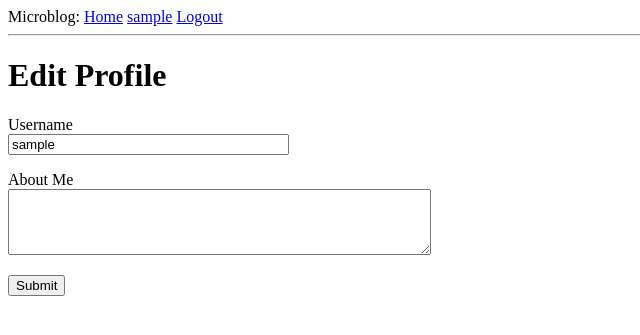
After one commit to richardlthomas/flask-microblog, a Flask app: page /edit_profile in a window 1280 px wide. The commit adds this page. Shown: the top 335 px of the page, without its empty margins (0-640 px from the left). Run offline with Flask 2, Linux system fonts and the light colour scheme; the visitor is signed in with stand-in values (Sample User, id 1); data comes from the database, SQL or seed files in the repository; both versions use the stored data as it was after the commit.

Commit message:
Added profile page/edit page and avatars per Chapter 6

```diff
--- a/app/forms.py
+++ b/app/forms.py
@@ -1,6 +1,6 @@
 from flask_wtf import FlaskForm
-from wtforms import StringField, PasswordField, BooleanField, SubmitField
-from wtforms.validators import DataRequired, ValidationError, Email, EqualTo
+from wtforms import StringField, PasswordField, BooleanField, SubmitField, TextAreaField
+from wtforms.validators import DataRequired, ValidationError, Email, EqualTo, Length
 from app.models import User
 
 
@@ -28,3 +28,8 @@ class RegistrationForm(FlaskForm):
         user = User.query.filter_by(email=email.data).first()
         if user is not None:
             raise ValidationError('Please use a different email address.')
+
+class EditProfileForm(FlaskForm):
+    username = StringField('Username', validators=[DataRequired()])
+    about_me = TextAreaField('About Me', validators=[Length(min=0, max=140)])
+    submit = SubmitField('Submit')
--- a/app/models.py
+++ b/app/models.py
@@ -1,6 +1,7 @@
 from datetime import datetime
 from app import db, login
 from flask_login import UserMixin
+from hashlib import md5
 from werkzeug.security import check_password_hash, generate_password_hash
 
 
@@ -10,12 +11,19 @@ class User(UserMixin, db.Model):
     email = db.Column(db.String(120), index=True, unique=True)
     password_hash = db.Column(db.String(128))
     posts = db.relationship('Post', backref='author', lazy='dynamic')
+    about_me = db.Column(db.String(140))
+    last_seen = db.Column(db.DateTime, default=datetime.utcnow)
 
     def set_password(self, password):
         self.password_hash = generate_password_hash(password)
 
     def check_password(self, password):
         return check_password_hash(self.password_hash, password)
+
+    def avatar(self, size):
+        digest = md5(self.email.lower().encode('utf-8')).hexdigest()
+        return 'https://www.gravatar.com/avatar/{}?d=identicon&s={}'.format(
+            digest, size)
 
     def __repr__(self):
         return '<User {}>'.format(self.username)
--- a/app/routes.py
+++ b/app/routes.py
@@ -1,8 +1,16 @@
 from flask import render_template, flash, redirect, url_for, request
 from flask_login import current_user, login_user, logout_user, login_required
 from app import db, app
-from app.forms import LoginForm, RegistrationForm
+from app.forms import LoginForm, RegistrationForm, EditProfileForm
 from app.models import User
+from datetime import datetime
+
+
+@app.before_request
+def before_request():
+    if current_user.is_authenticated:
+        current_user.last_seen = datetime.utcnow()
+        db.session.commit()
 
 
 @app.route('/')
@@ -40,6 +48,34 @@ def login():
     return render_template('login.html', title='Sign In', form=form)
 
 
+@app.route('/user/<username>')
+@login_required
+def user(username):
+    user = User.query.filter_by(username=username).first_or_404()
+    posts = [
+        {'author': user, 'body': 'Test post #1'},
+        {'author': user, 'body': 'Test post #2'}
+    ]
+    return render_template('user.html', user=user, posts=posts)
+
+
+@app.route('/edit_profile', methods=['GET', 'POST'])
+@login_required
+def edit_profile():
+    form = EditProfileForm()
+    if form.validate_on_submit():
+        current_user.username = form.username.data
+        current_user.about_me = form.about_me.data
+        db.session.commit()
+        flash('Your changes have been saved.')
+        return redirect(url_for('edit_profile'))
+    elif request.method == 'GET':
+        form.username.data = current_user.username
+        form.about_me.data = current_user.about_me
+    return render_template('edit_profile.html', title='Edit Profile',
+                           form=form)
+
+
 @app.route('/register', methods=['GET', 'POST'])
 def register():
     if current_user.is_authenticated:
--- /dev/null
+++ b/app/templates/_post.html
@@ -0,0 +1,6 @@
+<table>
+    <tr valign="top">
+        <td><img src="{{ user.avatar(36) }}"></td>
+        <td>{{ post.author.username }} says: <br>{{ post.body }}</td>
+    </tr>
+</table>
--- a/app/templates/base.html
+++ b/app/templates/base.html
@@ -15,6 +15,7 @@
         {% if current_user.is_anonymous %}
         <a href="{{ url_for('login') }}">Login</a>
         {% else %}
+        <a href="{{ url_for('user', username=current_user.username) }}">{{ current_user.username }}</a>
         <a href="{{ url_for('logout') }}">Logout</a>
         {% endif %}
     </div>
--- /dev/null
+++ b/app/templates/edit_profile.html
@@ -0,0 +1,23 @@
+{% extends "base.html" %}
+
+{% block content %}
+    <h1>Edit Profile</h1>
+    <form action="" method="post" name="login">
+        {{ form.hidden_tag() }}
+        <p>
+            {{ form.username.label }}<br>
+            {{ form.username(size=32) }}<br>
+            {% for error in form.username.errors %}
+            <span style="color: red;">[{{ error }}]</span>
+            {% endfor %}
+        </p>
+        <p>
+            {{ form.about_me.label }}<br>
+            {{ form.about_me(cols=50, rows=4) }}<br>
+            {% for error in form.about_me.errors %}
+            <span style="color: red;">[{{ error }}]</span>
+            {% endfor %}
+        </p>
+        <p>{{ form.submit() }}</p>
+    </form>
+{% endblock %}
--- a/app/templates/index.html
+++ b/app/templates/index.html
@@ -3,6 +3,6 @@
 {% block content %}
     <h1>Hello, {{ current_user.username }}!</h1>
     {% for post in posts %}
-    <div><p>{{ post.author.username }} says: <strong>{{ post.body }}</strong></p></div>
+        <div><p>{{ post.author.username }} says: <strong>{{ post.body }}</strong></p></div>
     {% endfor %}
 {% endblock %}
```
Also changed, not shown: app/templates/user.html (added, +21 -0 lines), migrations/versions/a8f7a22bf582_new_fields_in_user_model.py (added, +30 -0 lines), app.db.
